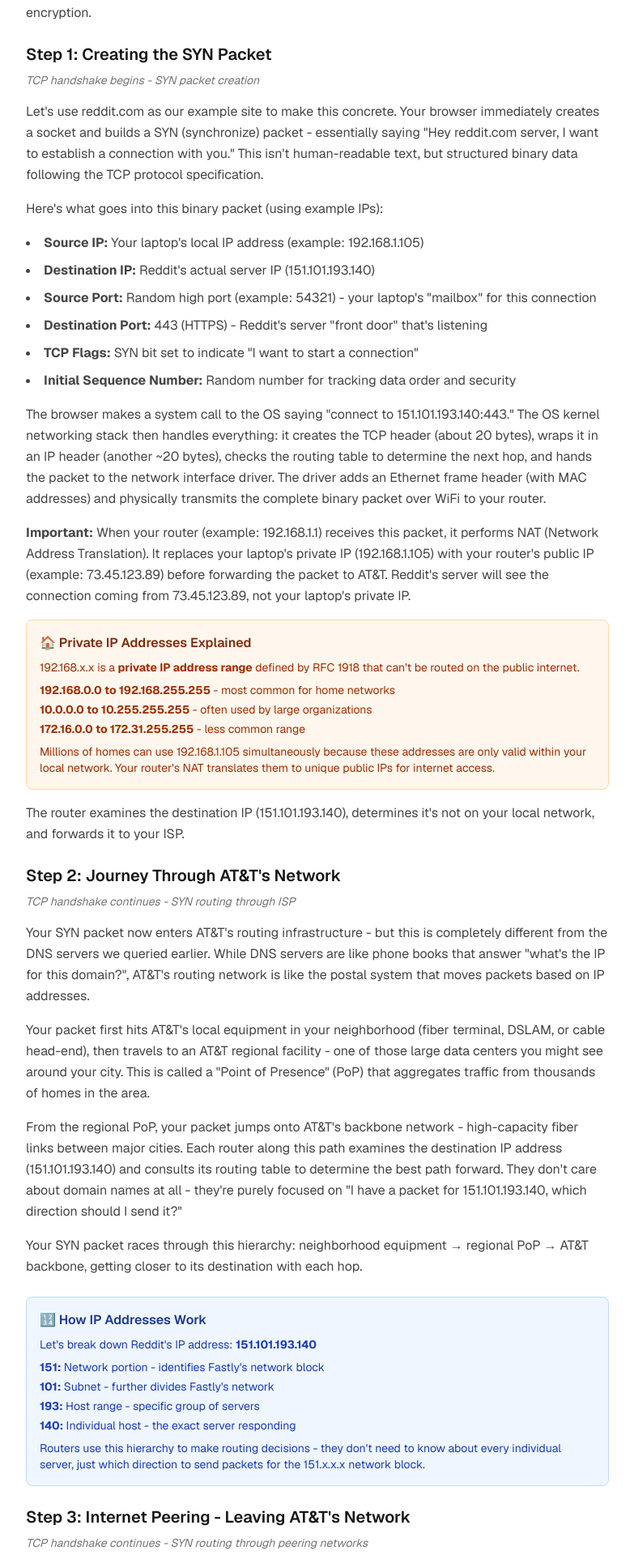
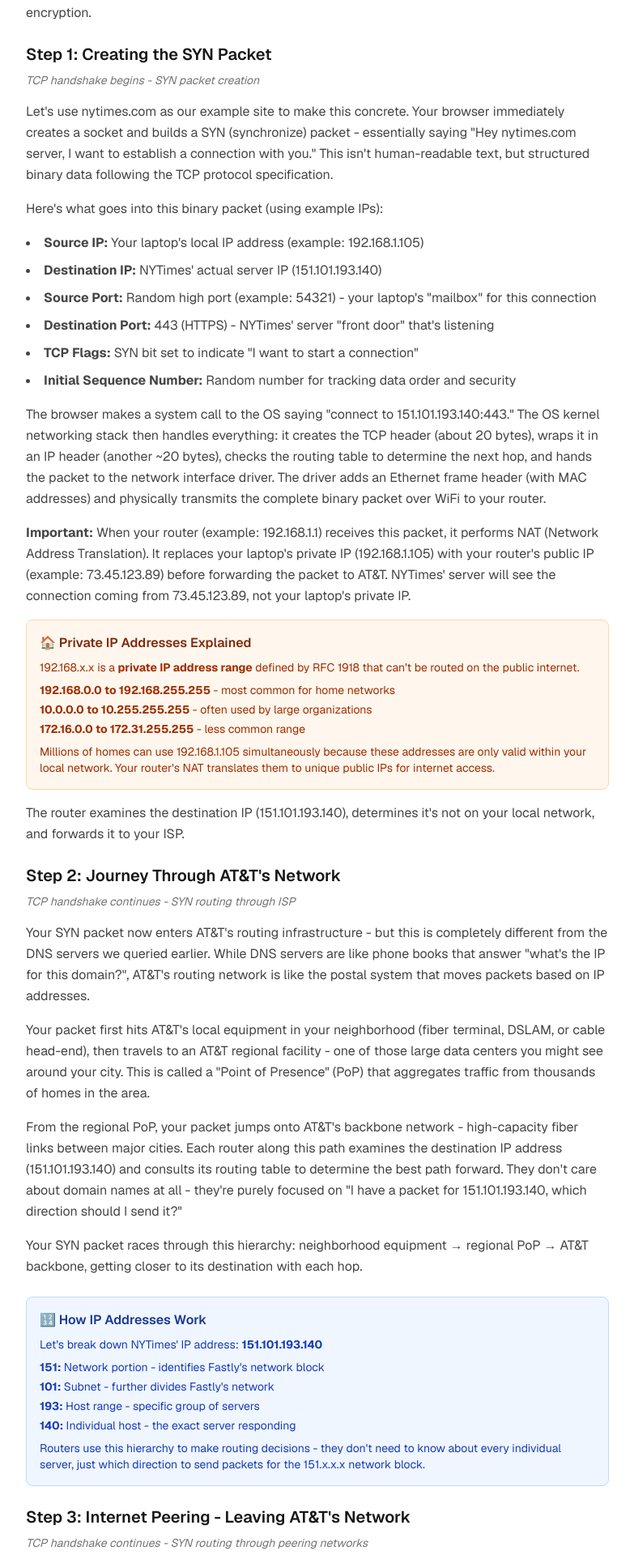
Before and after one commit to SeanPlusPlus/odyssey-of-a-url, a Next.js app: page / in a window 1280 px wide. Shown: the part 4880-6800 px from the top of the page at 81% size, without its empty margins (248-1031 px from the left). Built offline with nearby package versions, Linux system fonts and the light colour scheme.

Commit message:
refactor: standardize example site to nytimes.com
- Changed all reddit.com references to nytimes.com for consistency
- Maintains clear narrative flow with single example throughout
- Keeps personal site references as intended contrast

```diff
--- a/components/HttpSection.tsx
+++ b/components/HttpSection.tsx
@@ -35,9 +35,9 @@
           TCP handshake begins - SYN packet creation
         </p>
         <p className="text-base leading-relaxed text-foreground/80">
-          Let's use reddit.com as our example site to make this concrete. Your browser immediately
+          Let's use nytimes.com as our example site to make this concrete. Your browser immediately
           creates a socket and builds a SYN (synchronize) packet - essentially saying "Hey
-          reddit.com server, I want to establish a connection with you." This isn't human-readable
+          nytimes.com server, I want to establish a connection with you." This isn't human-readable
           text, but structured binary data following the TCP protocol specification.
         </p>
 
@@ -50,14 +50,14 @@
             <strong>Source IP:</strong> Your laptop's local IP address (example: 192.168.1.105)
           </li>
           <li>
-            <strong>Destination IP:</strong> Reddit's actual server IP (151.101.193.140)
+            <strong>Destination IP:</strong> NYTimes' actual server IP (151.101.193.140)
           </li>
           <li>
             <strong>Source Port:</strong> Random high port (example: 54321) - your laptop's
             "mailbox" for this connection
           </li>
           <li>
-            <strong>Destination Port:</strong> 443 (HTTPS) - Reddit's server "front door" that's
+            <strong>Destination Port:</strong> 443 (HTTPS) - NYTimes' server "front door" that's
             listening
           </li>
           <li>
@@ -82,7 +82,7 @@
           <strong>Important:</strong> When your router (example: 192.168.1.1) receives this packet,
           it performs NAT (Network Address Translation). It replaces your laptop's private IP
           (192.168.1.105) with your router's public IP (example: 73.45.123.89) before forwarding the
-          packet to AT&T. Reddit's server will see the connection coming from 73.45.123.89, not your
+          packet to AT&T. NYTimes' server will see the connection coming from 73.45.123.89, not your
           laptop's private IP.
         </p>
 
@@ -156,7 +156,7 @@
           🔢 How IP Addresses Work
         </h4>
         <p className="text-sm text-blue-800 dark:text-blue-200 mb-2">
-          Let's break down Reddit's IP address: <strong>151.101.193.140</strong>
+          Let's break down NYTimes' IP address: <strong>151.101.193.140</strong>
         </p>
         <ul className="text-sm text-blue-800 dark:text-blue-200 space-y-1">
           <li>
@@ -231,19 +231,19 @@
 
         <p className="text-base leading-relaxed text-foreground/80">
           Your SYN packet has now left AT&T's infrastructure and is traveling through Fastly's CDN
-          network, getting routed toward Reddit's servers.
+          network, getting routed toward NYTimes' servers.
         </p>
       </div>
 
       <div className="space-y-4">
-        <h3 className="text-xl font-semibold">Step 4: Reaching Reddit's AWS Infrastructure</h3>
+        <h3 className="text-xl font-semibold">Step 4: Reaching NYTimes' AWS Infrastructure</h3>
         <p className="text-sm italic text-foreground/60 -mt-2">
           TCP handshake continues - SYN arrives at destination
         </p>
         <p className="text-base leading-relaxed text-foreground/80">
-          Your SYN packet finally arrives at Reddit's servers, which for this example we'll assume
+          Your SYN packet finally arrives at NYTimes' servers, which for this example we'll assume
           are hosted on AWS. The packet hits AWS's edge infrastructure first - likely an Application
-          Load Balancer (ALB) or CloudFront CDN endpoint that Reddit has configured to handle
+          Load Balancer (ALB) or CloudFront CDN endpoint that NYTimes has configured to handle
           incoming connections.
         </p>
 
@@ -285,7 +285,7 @@
           HTTPS port) - immediately begins the TLS handshake (right after sending the ACK) by
           sending a "Client Hello" message over the established TCP connection. The browser doesn't
           wait for CloudFront to tell it to start TLS; it automatically initiates encryption because
-          the URL was `https://reddit.com`.
+          the URL was `https://nytimes.com`.
         </p>
 
         <p className="text-base leading-relaxed text-foreground/80">
@@ -294,7 +294,7 @@
           the Client Hello travels as application data inside the established TCP connection. This
           packet contains the TLS versions your browser supports (TLS 1.2, 1.3, etc.), a list of
           cipher suites (encryption algorithms), a random number for generating encryption keys, and
-          Server Name Indication (SNI) telling CloudFront "I want reddit.com's certificate." At
+          Server Name Indication (SNI) telling CloudFront "I want nytimes.com's certificate." At
           200-500 bytes, it's much larger than the ~60-byte SYN packet because it carries all the
           crypto negotiation information.
         </p>
@@ -311,7 +311,7 @@
             <p><strong>Compression Methods:</strong> Usually just 0x00 (no compression)</p>
             <p><strong>Extensions:</strong></p>
             <ul className="ml-4 space-y-1">
-              <li>• <strong>SNI:</strong> "reddit.com" (tells server which certificate to use)</li>
+              <li>• <strong>SNI:</strong> "nytimes.com" (tells server which certificate to use)</li>
               <li>• <strong>Supported Groups:</strong> x25519, secp256r1 (for key exchange)</li>
               <li>• <strong>Signature Algorithms:</strong> rsa_pss_rsae_sha256, ecdsa_secp256r1_sha256</li>
               <li>• <strong>ALPN:</strong> "h2" (HTTP/2), "http/1.1" (protocol negotiation)</li>
@@ -321,9 +321,9 @@
 
         <p className="text-base leading-relaxed text-foreground/80 italic">
           Next, we'll explore CloudFront's response with its SSL certificate, the key exchange
-          process, and how your browser validates Reddit's identity. Once the TLS handshake
+          process, and how your browser validates NYTimes' identity. Once the TLS handshake
           completes, we'll follow the actual HTTP request as it travels through AWS infrastructure -
-          from CloudFront's edge cache to Application Load Balancers, through to Reddit's
+          from CloudFront's edge cache to Application Load Balancers, through to NYTimes'
           application servers running on EC2 instances.
         </p>
       </div>
```
